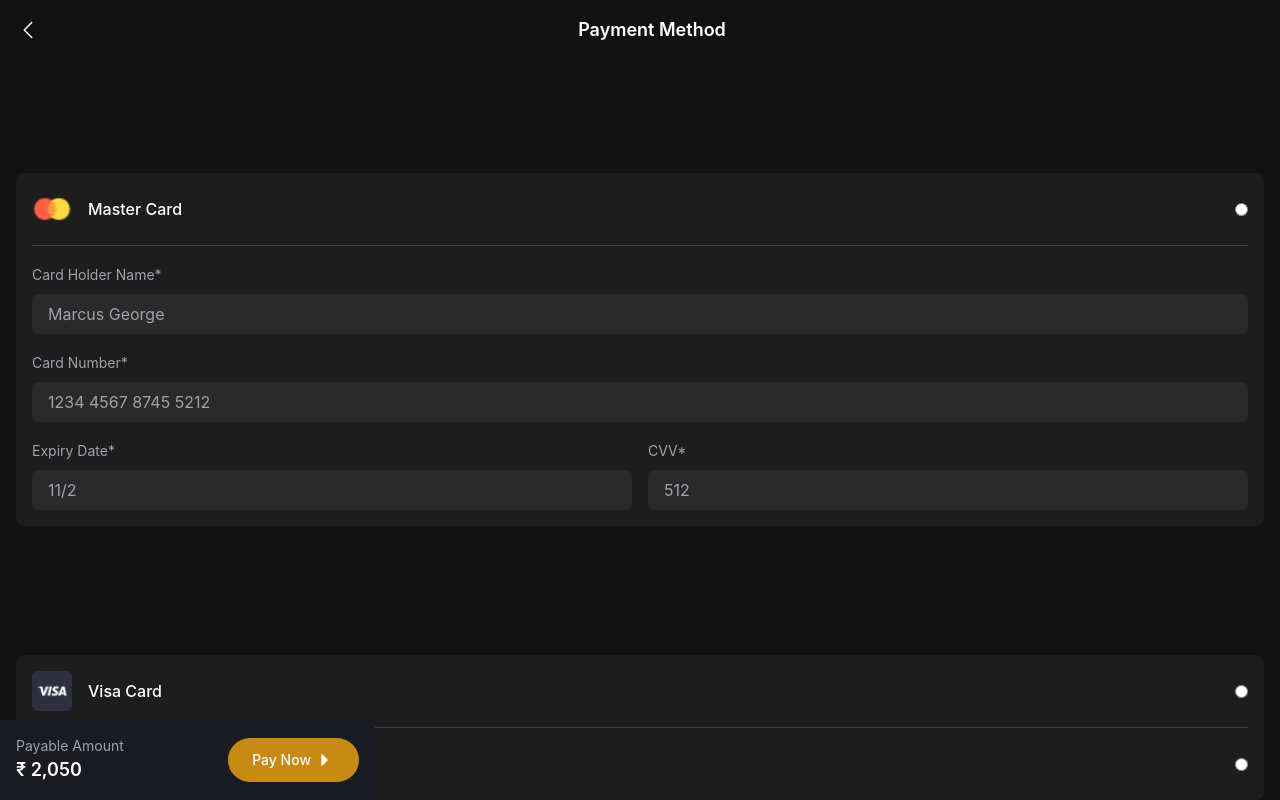
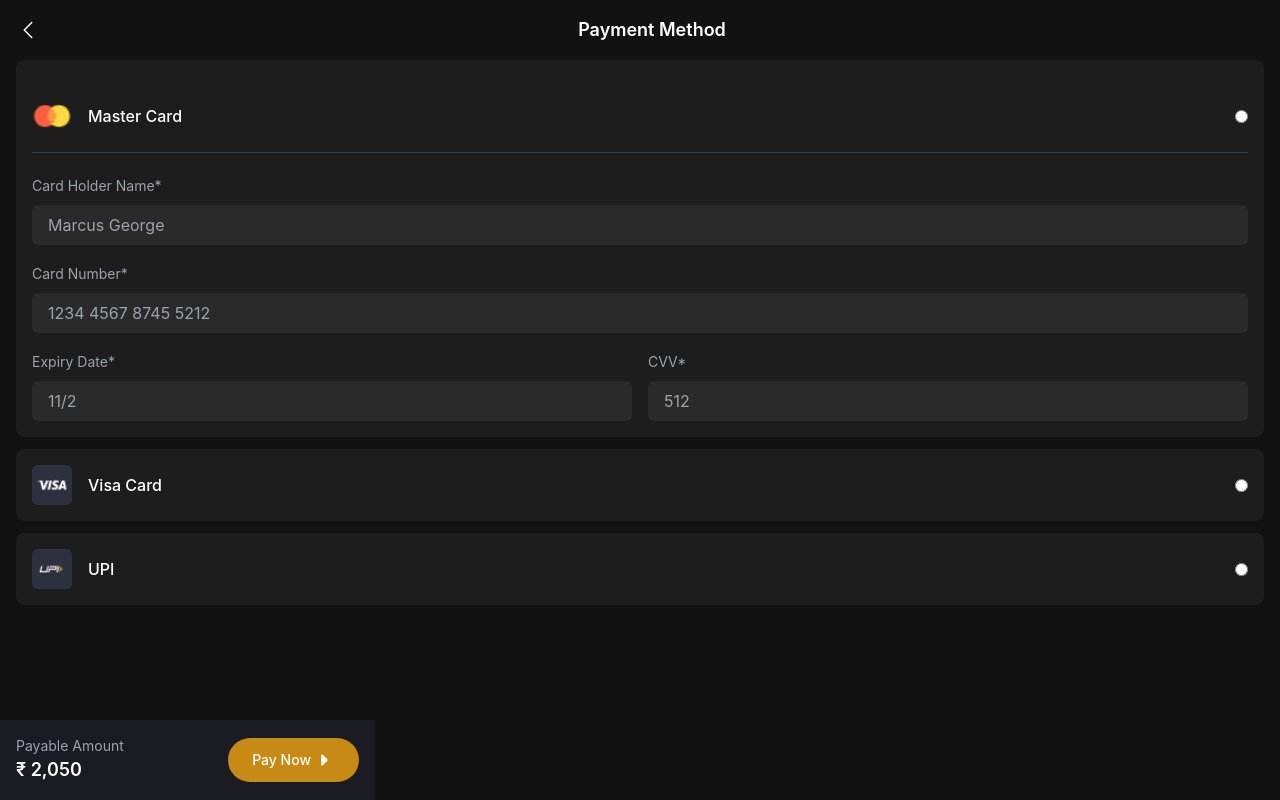
Before and after one commit to HardikRathod111/Restaurants_customer_dashboard, a React (Create React App) app in the folder frontend/: page /paymentmethod in a window 1280 px wide. Built offline with nearby package versions, Linux system fonts and the light colour scheme.

Commit message:
change Paymentmethod

```diff
--- a/frontend/src/Customer/Payment/Paymentmethod.jsx
+++ b/frontend/src/Customer/Payment/Paymentmethod.jsx
@@ -3,7 +3,7 @@ import { FaCaretRight } from "react-icons/fa";
 
 const PaymentMethod = () => {
   return (
-    <div className="bg-[#121212] text-white min-h-screen flex flex-col justify-between px-4">
+    <div className="bg-[#121212] text-white min-h-screen flex flex-col px-4">
       {/* Header */}
       <div className="flex items-center py-4">
         <a href="/cartpage" className="text-white text-lg">
@@ -27,10 +27,9 @@ const PaymentMethod = () => {
         </h1>
       </div>
 
-      {/* Card Selection */}
       <div className="bg-[#1D1D1D] p-4 rounded-lg space-y-4">
         {/* Master Card */}
-        <div className="flex items-center space-x-4 border-b border-gray-700 pb-4">
+        <div className="flex items-center space-x-4 border-b border-gray-700 pb-4 mt-5 mb-5">
           <img
             src="./assets/images/Frame.png"
             alt="Master Card"
@@ -82,8 +81,8 @@ const PaymentMethod = () => {
       </div>
 
       {/* Visa and UPI */}
-      <div className="bg-[#1D1D1D] p-4 rounded-lg space-y-4 mt-4">
-        <div className="flex items-center space-x-4 border-b border-gray-700 pb-4">
+      <div className="bg-[#1D1D1D] p-4 rounded-lg space-y-4 mt-3">
+        <div className="flex items-center space-x-4 ">
           <img
             src="./assets/images/Frame 1000004335.png"
             alt="Visa Card"
@@ -92,7 +91,10 @@ const PaymentMethod = () => {
           <h2 className="flex-grow font-medium">Visa Card</h2>
           <input type="radio" name="payment-method" className="accent-yellow-500" />
         </div>
-        <div className="flex items-center space-x-4">
+      </div>
+
+      <div className="bg-[#1D1D1D] p-4 rounded-lg space-y-4 mt-3">
+      <div className="flex items-center space-x-4 ">
           <img
             src="./assets/images/Frame 1000004336.png"
             alt="UPI"
@@ -101,7 +103,8 @@ const PaymentMethod = () => {
           <h2 className="flex-grow font-medium">UPI</h2>
           <input type="radio" name="payment-method" className="accent-yellow-500" />
         </div>
-      </div>
+        </div>
+
 
       <div className="fixed bottom-0 left-0 w-[375px] bg-[#1A1B23] p-4 flex items-center justify-between">
         <div>
```
